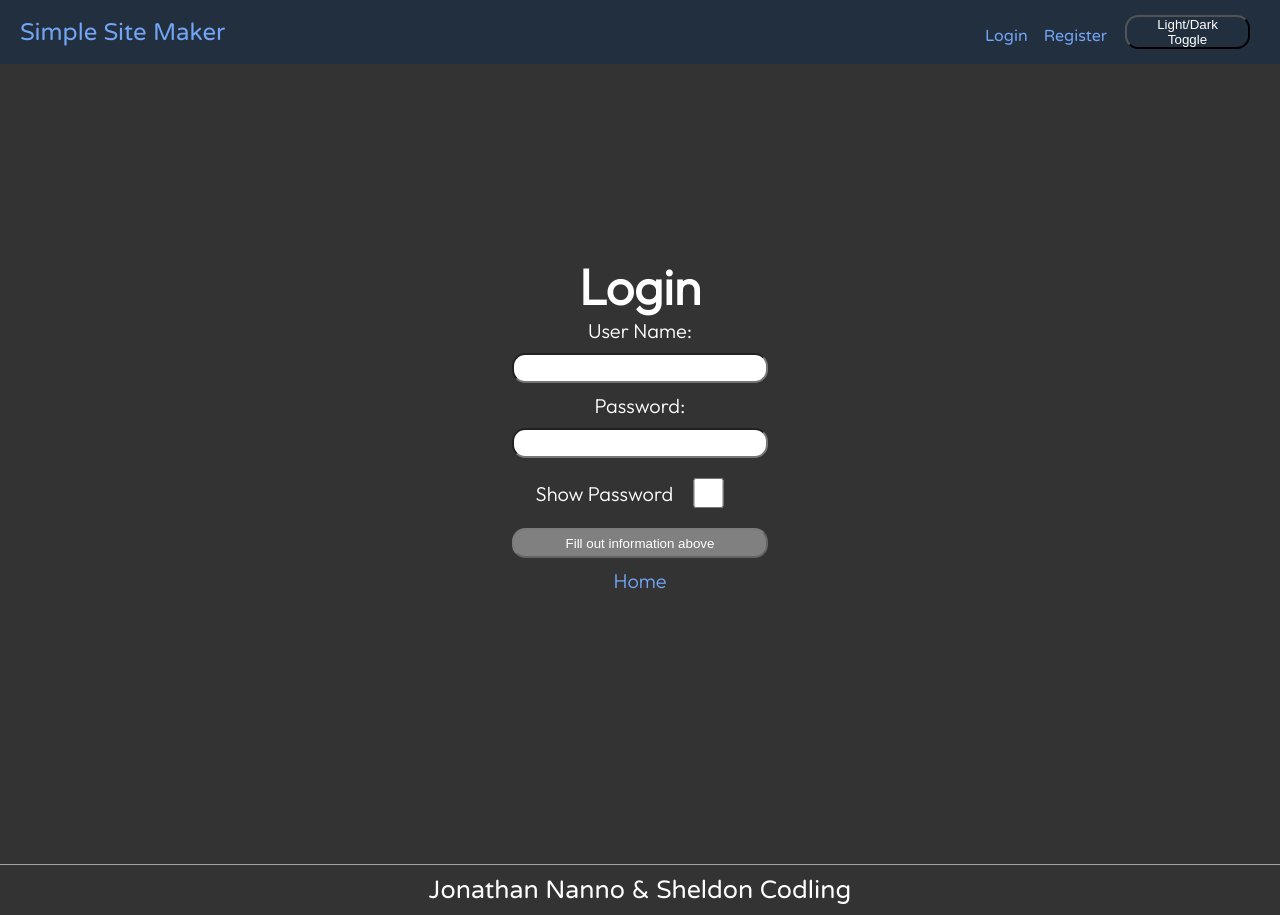
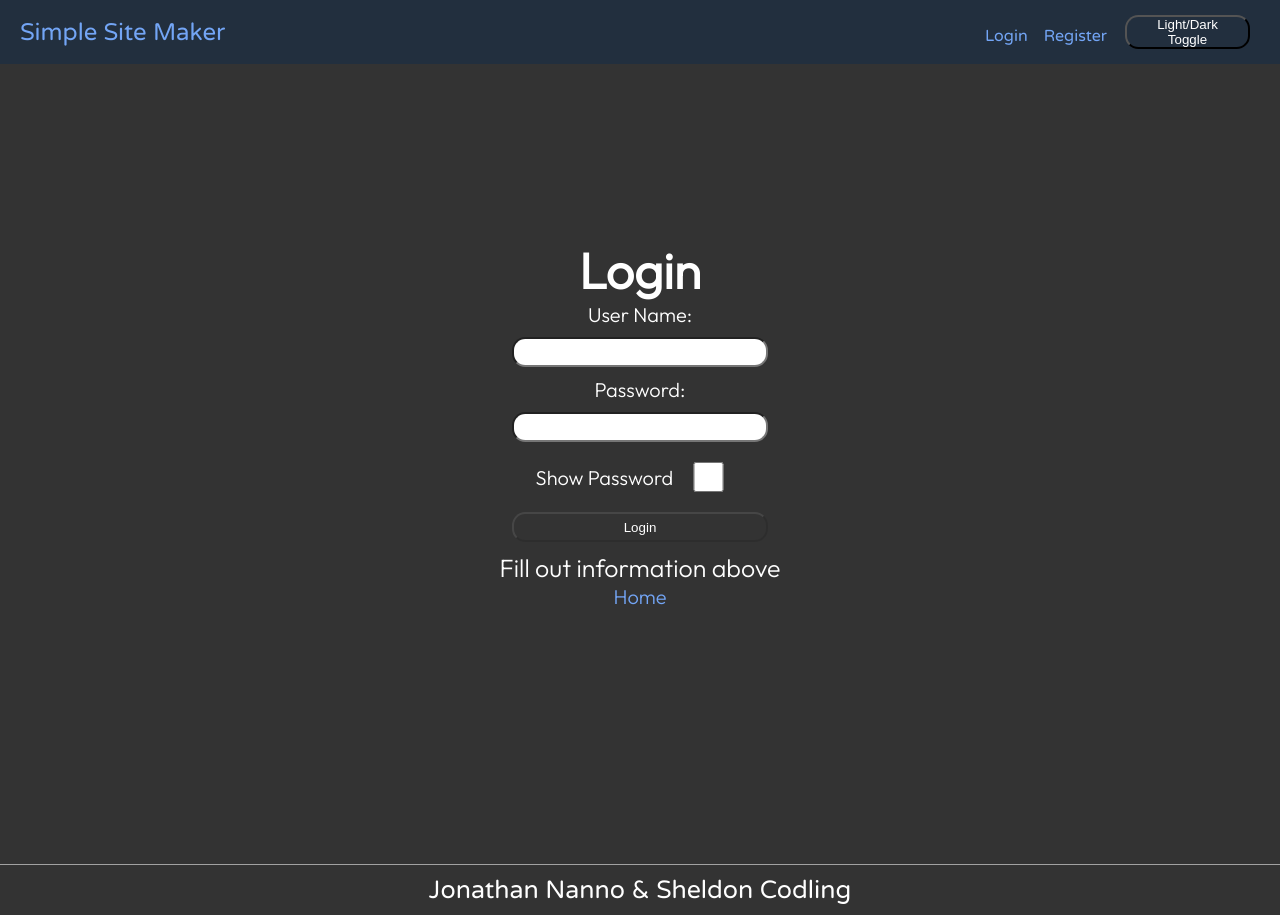
Before and after one commit to Johnny-creator/Simple-Pages, a React app: page /login in a window 1280 px wide. Built offline with nearby package versions, Linux system fonts and the light colour scheme; the HTML template or start-up script is replaced by a standard one.

Commit message:
Removed disabled class from CSS, refactored positioning of props

```diff
--- a/src/components/UI/Button.css
+++ b/src/components/UI/Button.css
@@ -5,7 +5,3 @@ button {
     border-radius: 1em;
     font-family: 'Arial', 'helvetica', 'sans-serif';
 }
-
-button:disabled {
-    background-color: grey !important;
-}
--- a/src/components/UI/Button.js
+++ b/src/components/UI/Button.js
@@ -3,9 +3,14 @@ import "./button.css";
 
 const Button = (props) => {
   return (
-    <button onClick={props.onClick} disabled={props.disabled} type={props.type}>
-      {props.disabled ? "Fill out information above"  : props.children}
-    </button>
+    <>
+      <button
+        onClick={props.onClick}
+        disabled={props.disabled}
+        type={props.type}
+      >{props.children}</button>
+      <p> {props.disabled ? "Fill out information above" : ""}</p>
+    </>
   );
 };
 
```
